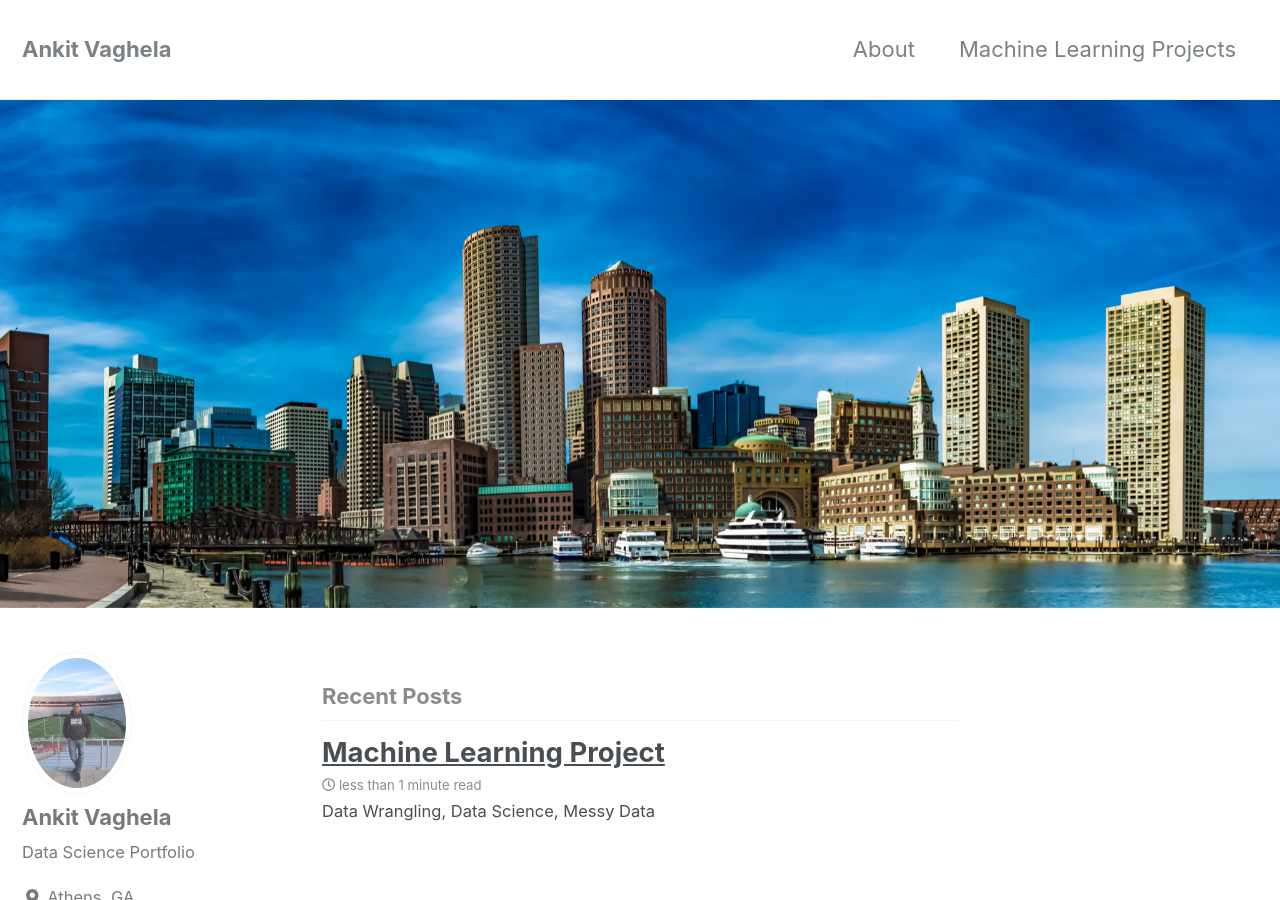
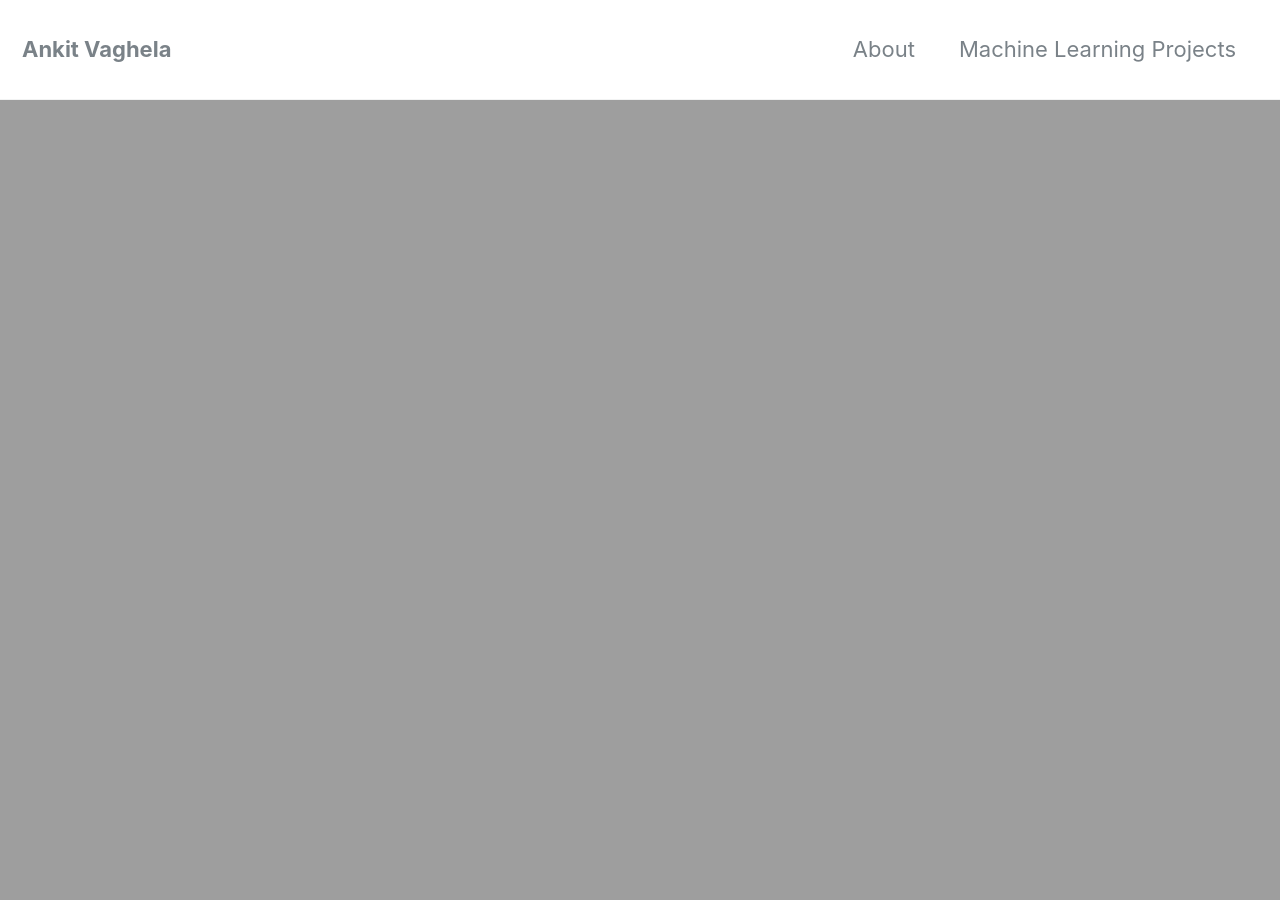
Before and after one commit to ankit-vaghela30/ankit-vaghela30.github.io, a Jekyll site: the page built from index.html, in a window 1280 px wide and 900 px high. Built offline with Jekyll 4.4.1, drawn with Linux system fonts in a browser that asks for light colours; nearby versions of some CDN libraries; the list of posts is cut into pages by our own code.

Commit message:
Neural network

```diff
--- a/index.html
+++ b/index.html
@@ -2,5 +2,5 @@
 layout: home
 author_profile: true
 header:
-  image: "/images/waterfront.jpg"
+  image: "/images/data_science_abstract.jpeg"
 ---
```
